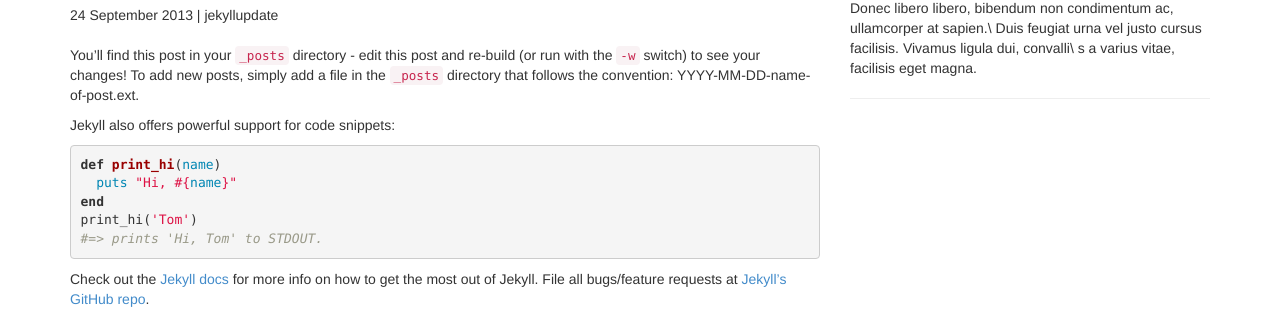
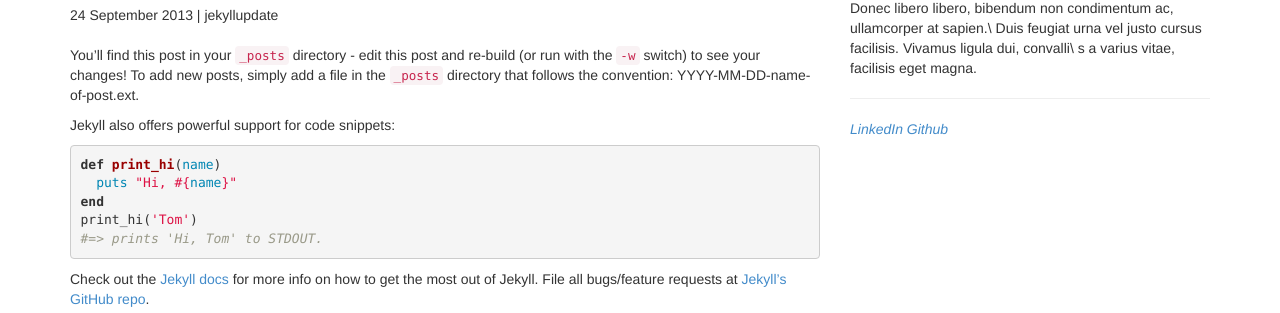
Before and after one commit to mhowell/mhowell.github.io, a Jekyll site: the page built from index.html, in a window 1280 px wide. Shown: the part 118-431 px from the top of the page. Built offline with Jekyll 4.4.1, drawn with Linux system fonts in a browser that asks for light colours; nearby versions of some CDN libraries; Markdown is read by kramdown in place of the engine named in the settings; the list of posts is cut into pages by our own code.

Commit message:
Add Rakefile and social buttons

```diff
--- a/_includes/sidebar.html
+++ b/_includes/sidebar.html
@@ -7,6 +7,6 @@
 s a varius vitae, facilisis eget magna.</p>
 
 <hr>
-<a class="social" target="_blank" href="http://www.linkedin.com/pub/matthew-howell/13/746/743"><i class="icomoon icomoon-linkedin"></i></a>
-<a class="social" target="_blank" href="http://github.com/mhowell"><i class="icomoon icomoon-github"></i></a>
+<a class="social" target="_blank" href="http://www.linkedin.com/pub/matthew-howell/13/746/743"><i class="icon-linkedin-sign icon-large"> LinkedIn</i></a>
+<a class="social" target="_blank" href="http://github.com/mhowell"><i class="icon-github-sign icon-large"> Github</i></a>
 </section>
--- a/_layouts/default.html
+++ b/_layouts/default.html
@@ -11,6 +11,7 @@
 
     <!-- Custom CSS -->
     <link rel="stylesheet" href="/css/bootstrap.min.css">
+    <link href="//netdna.bootstrapcdn.com/font-awesome/3.2.1/css/font-awesome.css" rel="stylesheet">
     <style>
         body {
             padding-top: 60px;
@@ -36,8 +37,6 @@
 
 </div>
 
-<!--{% include footer.html %}-->
-
 <script type="text/javascript">
 
     var _gaq = _gaq || [];
```
Also changed, not shown: _includes/header.html (indentation only), 1 other file.
